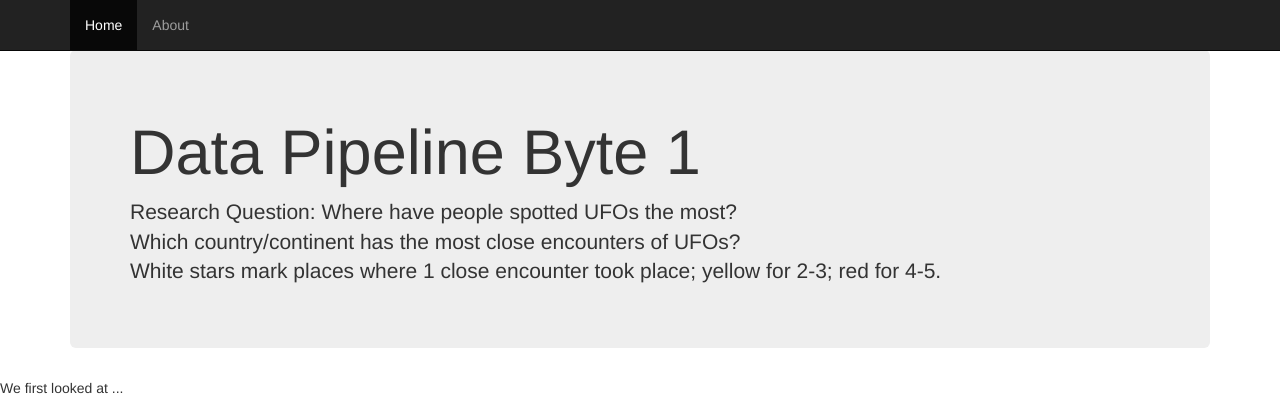
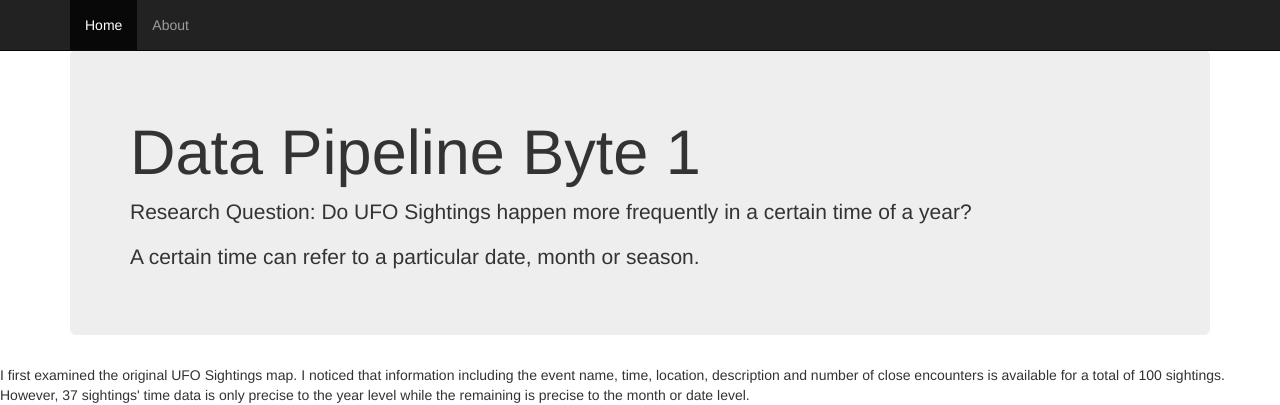
Before and after one commit to scann1994/chongs-fusion1, a Flask app: page / in a window 1280 px wide. Shown: the top 405 px of the page. Run offline with Flask 2, Linux system fonts and the light colour scheme; some libraries are stand-ins or nearby versions.

Commit message:
new description

```diff
--- a/templates/index.html
+++ b/templates/index.html
@@ -46,19 +46,24 @@
 
       <div class="jumbotron">
         <h1>Data Pipeline Byte 1</h1>
-        <p class="lead">Research Question: Where have people spotted UFOs the most?
-        				<br> Which country/continent has the most close encounters of UFOs?
-        				<br> White stars mark places where 1 close encounter took place; yellow for 2-3; red for 4-5. </p>
+        <p class="lead">Research Question: Do UFO Sightings happen more frequently in a certain time of a year? </p>
+        <p> A certain time can refer to a particular date, month or season. </p>
       </div>
 
     </div>
 
     <div>
-    	<p> We first looked at ... </p>
+    	<p> I first examined the original UFO Sightings map. I noticed that information including the event name, time, location,
+    	    description and number of close encounters is available for a total of 100 sightings. However, 37 sightings' time data
+    	    is only precise to the year level while the remaining is precise to the month or date level. </p>
     </div>
 
 	<iframe width="500" height="400" scrolling="no" frameborder="no" src="https://fusiontables.google.com/embedviz?q=select+col1+from+1ILr9gH3XrtTS4UVRhfzghchfSqGnxFyj2tfZ9TuI&amp;viz=MAP&amp;h=false&amp;lat=52.62076927307995&amp;lng=85.34490778474516&amp;t=1&amp;z=3&amp;l=col1&amp;y=2&amp;tmplt=2&amp;hml=GEOCODABLE"></iframe>
 
+	<div>
+		<p> I then labeled the sightings with which month ...
+		</p>
+	</div>
 
 	 <!-- Bootstrap core JavaScript
     ================================================== -->
```
